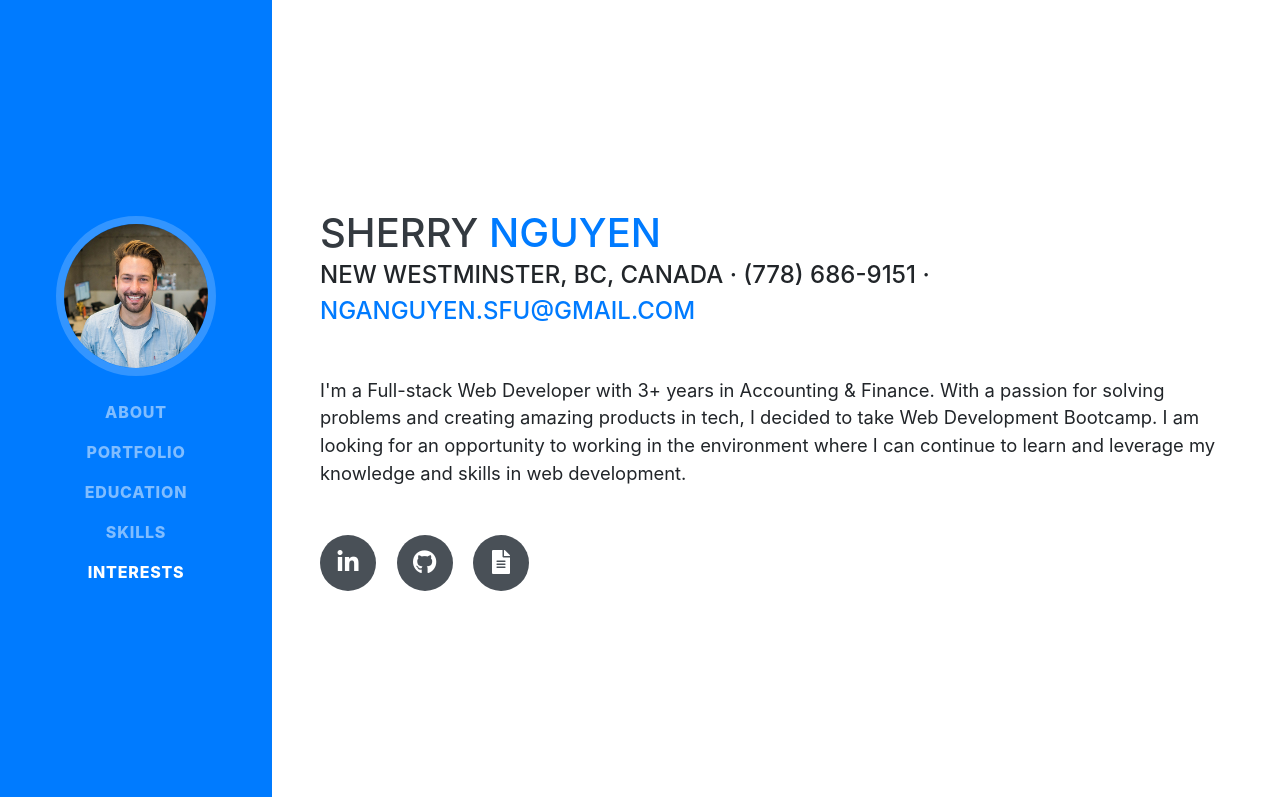
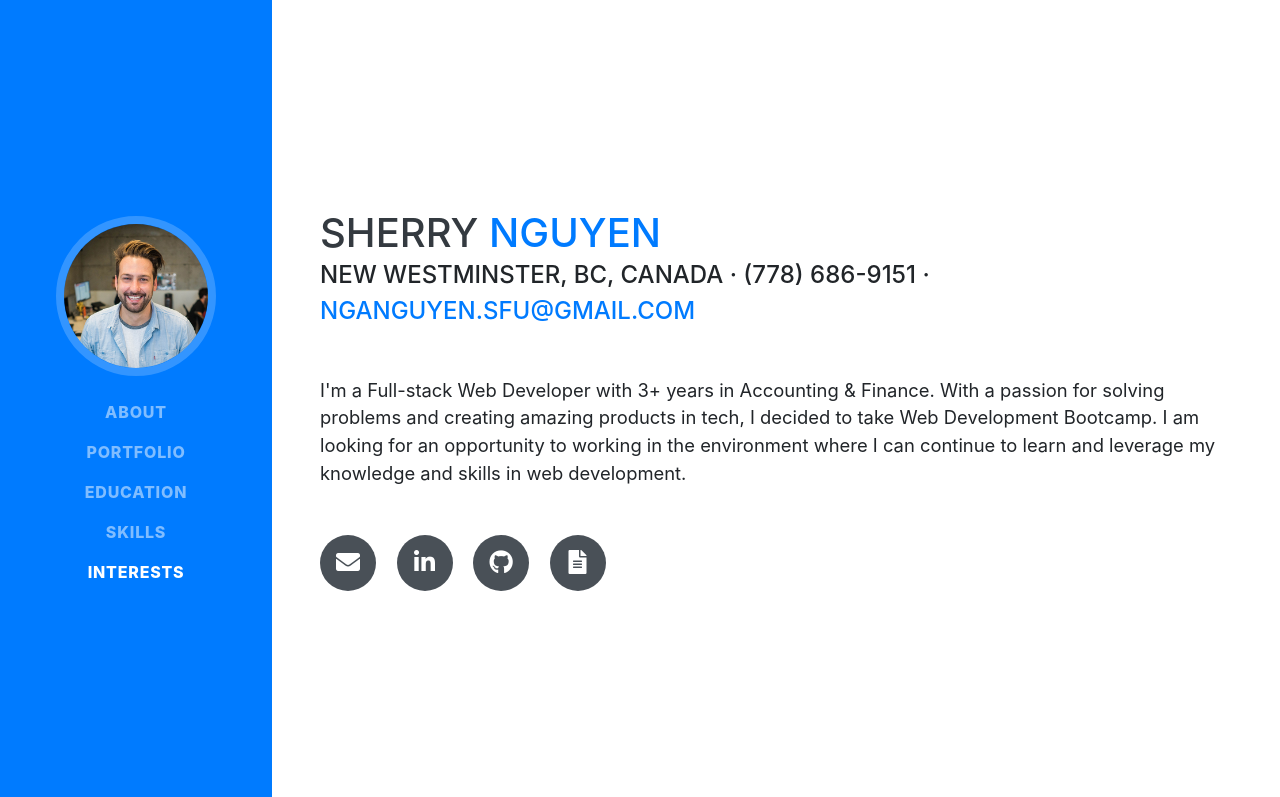
Before and after one commit to sherrynganguyen/sherrynganguyen.github.io, a website with bundled scripts: page index.html in a window 1280 px wide. Shown: the top 797 px of the page. Built offline with nearby package versions, Linux system fonts and the light colour scheme; a web font is replaced by a local one.

Commit message:
update email link

```diff
--- a/index.html
+++ b/index.html
@@ -78,15 +78,15 @@
             leverage my knowledge and skills in web
             development.</p>
         <div class="social-icons">
+          <a href=""mailto:nganguyen.sfu@gmail.com"">
+            <i class="fas fa-envelope"></i>
+          </a>
           <a href="https://www.linkedin.com/in/sherrynganguyen">
             <i class="fab fa-linkedin-in"></i>
           </a>
           <a href="https://github.com/sherrynganguyen">
             <i class="fab fa-github"></i>
           </a>
-          <!-- <a href="#">
-            <i class="fab fa-twitter"></i>
-          </a> -->
           <a href="https://www.canva.com/design/DADsm6ZPCRw/4LdWuTPaO7OyMlSoOjI7qQ/view?utm_content=DADsm6ZPCRw&utm_campaign=designshare&utm_medium=link&utm_source=sharebutton">
             <i class="fas fa-file-alt"></i>
           </a>
```
